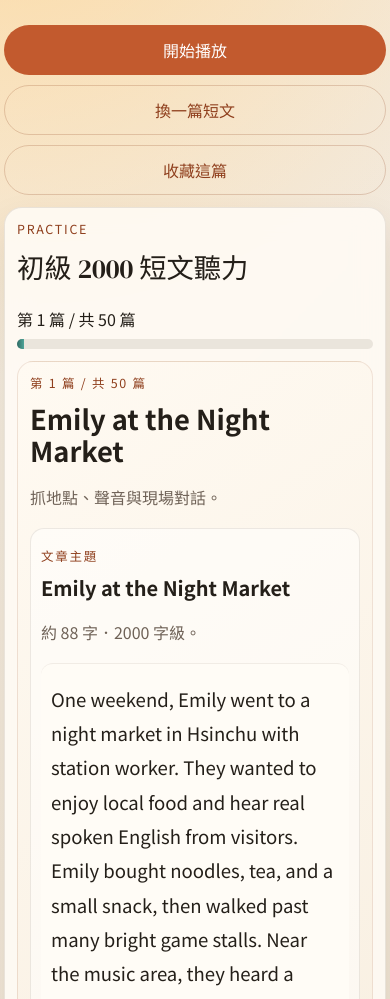
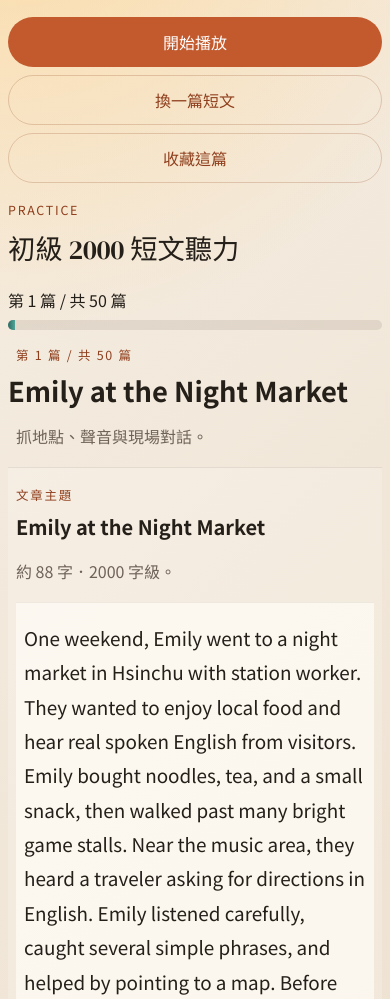
Before and after one commit to a590116a/english-listening-trainer, a plain HTML site: page index.html in a window 390 px wide. Shown: the part 180-1179 px from the top of the page. Drawn offline with Linux system fonts and the light colour scheme.

Commit message:
Expand mobile full-width reading mode

```diff
--- a/style.css
+++ b/style.css
@@ -247,13 +247,13 @@ body {
 
 @media (max-width: 640px) {
   .app-shell {
-    width: min(100% - 8px, 100%);
-    padding: 8px 0 20px;
+    width: 100%;
+    padding: 0 0 16px;
   }
 
   .hero {
-    margin-bottom: 12px;
-    gap: 12px;
+    margin-bottom: 8px;
+    gap: 8px;
   }
 
   .panel, .hero-card, .question-card, .passage-box {
@@ -262,38 +262,50 @@ body {
   }
 
   .panel, .hero-card {
-    padding: 12px;
-    border-radius: 18px;
+    padding: 10px 8px;
+    border-radius: 0;
+    border-left: 0;
+    border-right: 0;
   }
 
   .question-card {
-    margin-top: 12px;
-    padding: 12px;
-    border-radius: 16px;
+    margin-top: 8px;
+    padding: 8px;
+    border-radius: 0;
+    border-left: 0;
+    border-right: 0;
+    background: transparent;
+    border-top: 0;
+    border-bottom: 0;
+    box-shadow: none;
   }
 
   .passage-box,
   .passage-text,
   .translation-text {
-    padding-left: 10px;
-    padding-right: 10px;
+    padding-left: 8px;
+    padding-right: 8px;
   }
 
   .passage-box {
-    margin-top: 12px;
-    border-radius: 14px;
+    margin-top: 10px;
+    border-radius: 0;
+    border-left: 0;
+    border-right: 0;
+    background: rgba(255, 255, 255, 0.18);
   }
 
   .passage-text {
     margin-top: 10px;
-    border-radius: 12px;
+    border-radius: 0;
     border-left: 0;
     border-right: 0;
+    background: rgba(255, 252, 246, 0.72);
   }
 
   .passage-text {
-    font-size: clamp(1.02rem, 4.8vw, 1.16rem);
-    line-height: 1.85;
+    font-size: clamp(1.04rem, 5vw, 1.18rem);
+    line-height: 1.82;
   }
 
   .hero h1 {
@@ -325,7 +337,7 @@ body {
   .audio-actions,
   .hero-actions,
   .chip-row {
-    gap: 10px;
+    gap: 8px;
   }
 
   .primary-btn,
@@ -353,4 +365,25 @@ body {
   .hero-card {
     display: none;
   }
+
+  .hero-copy {
+    padding: 0 8px;
+  }
+
+  .practice-panel {
+    padding-left: 0;
+    padding-right: 0;
+    background: transparent;
+    border: 0;
+    box-shadow: none;
+    backdrop-filter: none;
+  }
+
+  .practice-head,
+  .question-type,
+  .question-note,
+  .feedback-box {
+    padding-left: 8px;
+    padding-right: 8px;
+  }
 }
```
